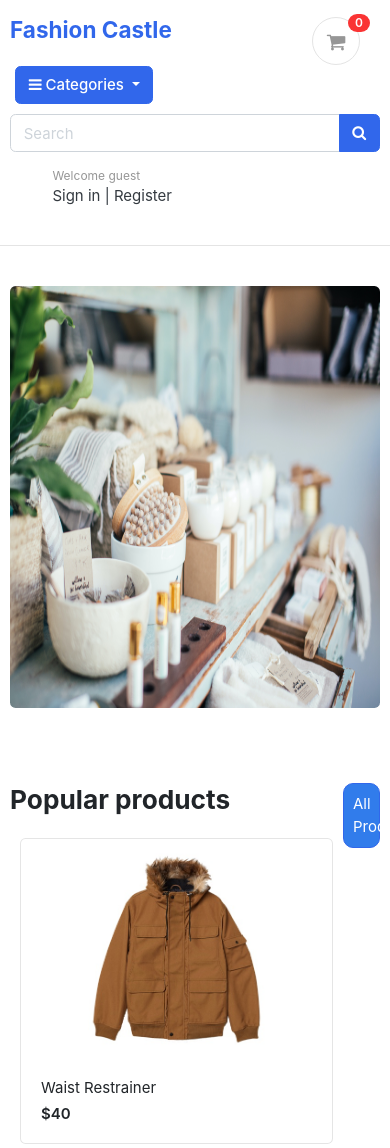
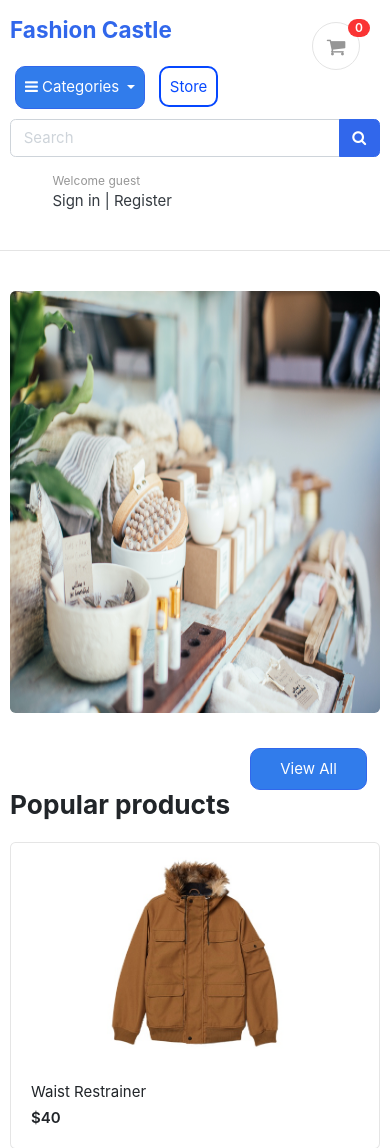
Before and after one commit to Fjack92/FashionCastle, a Django app: page / in a window 390 px wide. Shown: the part 54-1202 px from the top of that part. Run offline with Django 3.2, Linux system fonts and the light colour scheme; data comes from the database, SQL or seed files in the repository; the page is wider than the window, and the part outside it is not shown; some libraries are stand-ins or nearby versions; some web fonts are replaced.

Commit message:
Done styling buttons (for now)

```diff
--- a/fashioncastleback/static/css/custom.css
+++ b/fashioncastleback/static/css/custom.css
@@ -73,11 +73,11 @@ ul.thumb li img {
     bottom: 150px;
     left: 110px;
   }
-  #custom-btn-close {
-    display: none;
+  #custom-btn-clear {
+    display: none !important;
   }
-  #custom-btn-store {
-    display: none;
+  .store-parent {
+    margin-bottom: 10px;
   }
 }
 
@@ -148,7 +147,7 @@ ul.thumb li img {
   border: 2px solid;
   font: inherit;
   line-height: 1;
-  margin: 0.5em;
+  margin: 0.9em;
   padding: .6em;
   height: 10px;
 }
@@ -260,6 +259,14 @@ ul.thumb li img {
   --hover: rgb(0, 68, 255);
   --border:#3167eb;
 
+}
+@media only screen and (max-width: 600px) {
+  .all-products {
+    position: absolute;
+    left: 250px;
+    bottom: 0;
+    width: 30% !important;
+  }
 }
 
 .all-products{
@@ -394,6 +401,29 @@ ul.thumb li img {
 .continue-shopping:hover {
   transition-duration: .5s;
   color: white;
+  box-shadow: 0 0 10px var(--hover);
+  background-color: var(--hover);
+}
+
+/* categories button */
+
+.categories{
+  --color: #317ceb;
+  --hover: rgb(0, 68, 255);
+  --border:#3167eb;
+}
+.categories{
+  text-align: center;
+  color: white;
+  background-color: var(--color);
+  border: 1px solid var(--border);
+  width: 100%;
+  padding: .6rem;
+  border-radius: 10px;
+}
+.categories:hover {
+  transition-duration: .5s;
+  color: white;
   box-shadow: 0 0 10px var(--color);
   background-color: var(--hover);
 }
--- a/templates/home.html
+++ b/templates/home.html
@@ -24,7 +24,7 @@
 <div class="container">
 
 <header class="section-heading">
-	<a href="{% url 'store' %}" class="all-products float-right">All Products</a>
+	<a href="{% url 'store' %}" class="all-products float-right">View All</a>
 	<h3 class="section-title">Popular products</h3>
 </header><!-- sect-heading -->
 
--- a/templates/includes/navbar.html
+++ b/templates/includes/navbar.html
@@ -89,7 +89,7 @@
                 </div>
                 <!-- col.// -->
                 <div class="store-button">
-                    <button type="button" class="btn btn-primary dropdown-toggle" data-toggle="dropdown">
+                    <button type="button" class="categories dropdown-toggle" data-toggle="dropdown">
                         <i class="fa fa-bars"></i>
                         Categories
                     </button>
--- a/templates/store/checkout.html
+++ b/templates/store/checkout.html
@@ -2,7 +2,6 @@
 {% load static %}
 
 {% block content %}
-
 
     <section class="section-content padding-y bg">
         <div
```
Also changed, not shown: other parts of fashioncastleback/static/css/custom.css (+6 -7 lines), db.sqlite3.
